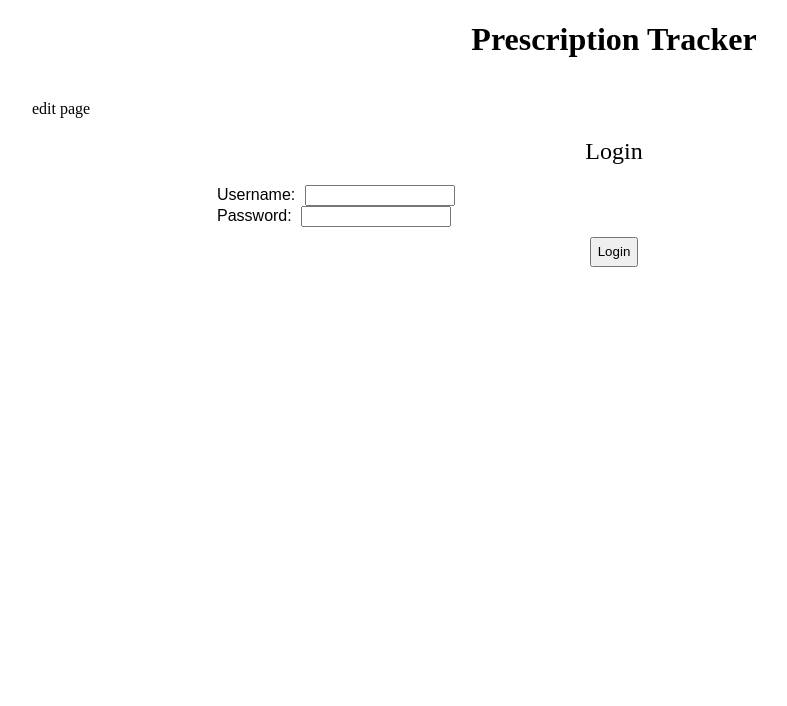
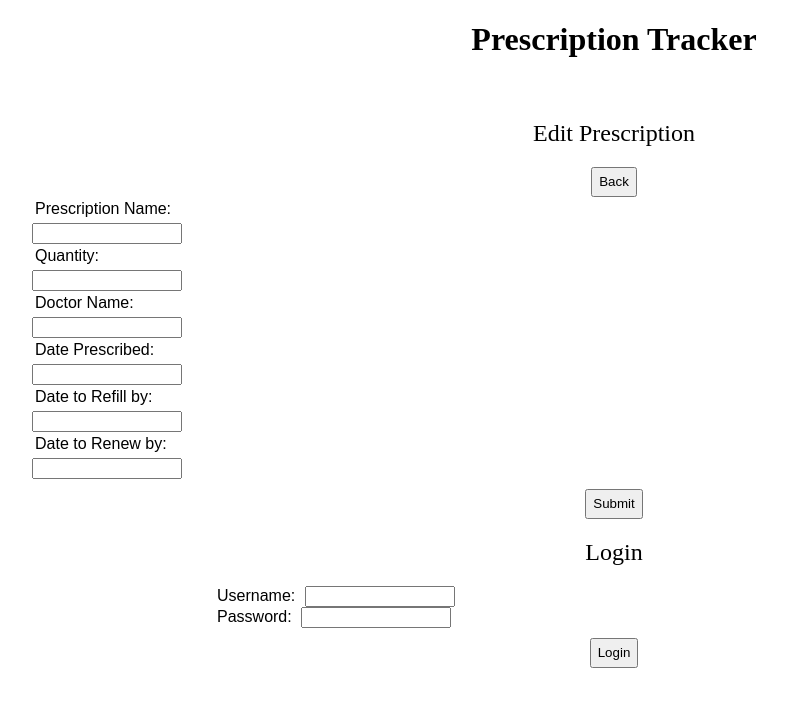
Before and after one commit to juliawithers/Prescription-Tracker, a React (Create React App) app: page /PrescriptionEdit in a window 1280 px wide. Shown: the top 706 px of the page, without its empty margins (26-813 px from the left). Built offline with nearby package versions, Linux system fonts and the light colour scheme.

Commit message:
can now access the edit page with proper data

```diff
--- a/src/App.js
+++ b/src/App.js
@@ -27,6 +27,7 @@ export default class App extends Component {
       backClick: '',
       addClick: '',
       editClick: '',
+      scriptEdit: {},
       handleLoginSubmit: () => { },
       handleBackClick: () => { },
       handleRemoveBackClick: () => { },
@@ -69,7 +70,6 @@ export default class App extends Component {
   }
 
   createLanding = () => {
-    console.log('createLanding ran');
     if (this.state.backClick === true) {
       console.log('createLanding backClick if ran')
       return (
@@ -162,11 +162,12 @@ export default class App extends Component {
     )
   }
 
-  handleEditClick = () => {
+  handleEditClick = (script) => {
     console.log('handleEditClick ran');
     // this.handleEdit();
     this.setState({
-        editClick: true
+        editClick: true,
+        scriptEdit: script
     });
   }
 
@@ -179,7 +180,6 @@ export default class App extends Component {
 
   handleBackClick = (input) => {
     console.log('handleBackClick ran');
-    console.log(context);
     this.setState({
       backClick: input,
       addClick: false,
@@ -207,6 +207,7 @@ export default class App extends Component {
       backClick: this.state.backClick,
       addClick: this.state.addClick,
       editClick: this.state.editClick,
+      scriptEdit: this.state.scriptEdit,
       handleLoginSubmit: this.handleLoginSubmit,
       handleBackClick: this.handleBackClick,
       handleRemoveBackClick: this.handleRemoveBackClick,
--- a/src/Edit/Edit.js
+++ b/src/Edit/Edit.js
@@ -1,9 +1,113 @@
 import React, { Component } from 'react';
+// import { withRouter } from 'react-router-dom';
+import context from '../context';
 
-export default class Edit extends Component {
-    render(){
+export default class Add extends Component {
+
+    // need to pass the information to this component
+    // need to create that in List
+
+
+    static contextType = context;
+    constructor(props) {
+        super(props);
+        this.state = {
+            prescriptionName: '',
+            quantity: '',
+            doctorName: '',
+            datePrescribed: '',
+            dateToRefill: '',
+            dateToRenew: '',
+        }
+    }
+
+    updateInputs = (e) => {
+        const value = e.target.value;
+        const id = e.target.id;
+        if (id === 'prescription-name') {
+            this.setState({
+                prescriptionName: value
+            });
+        }
+        if (id === 'quantity') {
+            this.setState({
+                quantity: value
+            });
+        }
+        if (id === 'doctor') {
+            this.setState({
+                doctorName: value,
+            });
+        }
+        if (id === 'date-prescribed') {
+            this.setState({
+                datePrescribed: value
+            });
+        }
+        if (id === 'date-to-refill') {
+            this.setState({
+                dateToRefill: value
+            });
+        }
+        if (id === 'date-to-renew') {
+            this.setState({
+                dateToRenew: value
+            })
+        }
+        this.setState({
+            message: ''
+        });
+    }
+
+    handleSubmitPrescription= () => {
+        // temporary script to handle id # of prescription
+        let newID = this.context.prescriptions.length +1;
+
+        const scriptObj = {
+            id: newID,
+            prescription_name: this.state.prescriptionName,
+            quantity: this.state.quantity,
+            doctor: this.state.doctorName,
+            date_prescribed: this.state.datePrescribed,
+            date_to_refill: this.state.dateToRefill,
+            date_to_renew: this.state.dateToRenew
+        }
+
+        // temporary script to append to the context object
+        // may need to create an "order" to the prescriptions so we can insert at the correct point
+        console.log(scriptObj);
+        this.context.prescriptions.push(scriptObj);
+        this.props.history.push('/')
+    }
+
+    handleBack = () => {
+        // this.context.backClick = true;
+        this.context.handleBackClick(true);
+    }
+
+
+    render() {
+        console.log(this.context.scriptEdit);
         return (
-        <div>edit page</div>
+            <div>
+                <h2>Edit Prescription</h2>
+                <button onClick={this.handleBack}>Back</button>
+                <form onSubmit={this.handleSubmitPrescription}>
+                    <label htmlFor="prescription-name">Prescription Name:</label>
+                    <input name="prescription-name" defaultValue={this.context.scriptEdit.prescription_name} id="prescription-name" onChange={this.updateInputs} />
+                    <label htmlFor="quantity">Quantity:</label>
+                    <input name="quantity" defaultValue={this.context.scriptEdit.quantity} id="quantity" onChange={this.updateInputs} />
+                    <label htmlFor="doctor">Doctor Name:</label>
+                    <input name="doctor" defaultValue={this.context.scriptEdit.doctor} id="doctor" onChange={this.updateInputs} />
+                    <label htmlFor="date-prescribed">Date Prescribed:</label>
+                    <input name="date-prescribed" defaultValue={this.context.scriptEdit.date_prescribed} id="date-prescribed" onChange={this.updateInputs} />
+                    <label htmlFor="date-to-refill">Date to Refill by:</label>
+                    <input name="date-to-refill" defaultValue={this.context.scriptEdit.date_to_refill} id="date-to-refill" onChange={this.updateInputs} />
+                    <label htmlFor="date-to-renew">Date to Renew by:</label>
+                    <input name="date-to-renew" defaultValue={this.context.scriptEdit.date_to_renew} id="date-to-renew" onChange={this.updateInputs} />
+                    <button>Submit</button>
+                </form>
+            </div>
         )
     }
 }
--- a/src/List/List.js
+++ b/src/List/List.js
@@ -32,8 +32,26 @@ export default class List extends Component {
         this.context.handleAddClick();
     }
 
-    handleEdit = () => {
-        this.context.handleEditClick();
+    handleEdit = (e) => {
+        // take the id and ind the data associated with this prescription to pass it to the edit component
+        const id = Number(e.target.value);
+        let scriptEdit = this.context.prescriptions.find(element =>
+        {if (element.id === id) {
+            return {
+                "id": Number(element.id),
+                "prescription_name": element.prescription_name,
+                "quantity":element.quantity,
+                "doctor": element.doctor,
+                "date_prescribed": element.date_prescribed,
+                "date_to_refill": element.date_to_refill,
+                "date_to_renew": element.date_to_renew
+            }
+        }
+    });
+
+        console.log(scriptEdit);
+        // pass the script to edit into Edit component using context in App component
+        this.context.handleEditClick(scriptEdit);
     }
     // NEED TO DO:
     // handle count downs by date based off of QTY of pills or whatever,
@@ -60,10 +78,6 @@ export default class List extends Component {
     }
 
     createListItems = (prescriptions) => {
-        console.log('createListItems ran');
-        console.log(prescriptions);
-        console.log(this.state);
-        console.log(this.context.addClick);
         return prescriptions.map((item, i) => {
             const { id, prescription_name, quantity, doctor, date_prescribed, date_to_refill, date_to_renew } = item;
 
@@ -73,27 +87,25 @@ export default class List extends Component {
 
             return (
                 <li key={i}>
-                    <p>Item: {id}</p>
-                    <p>Prescription Name: {prescription_name}</p>
-                    <p>Quantity per Prescription: {quantity}</p>
-                    <p>Doctor: {doctor}</p>
-                    <p>Prescribed on: {datePrescribed}</p>
-                    <p>Date to Refill: {dateRefill}</p>
-                    <p>Date to Renew: {dateRenew}</p>
-                    <button className="edit-button" onClick={this.handleEdit}>Edit</button>
+                    <p name='id' id='id' value={id}>Item: {id}</p>
+                    <p name='prescription-name' id='prescription-name' value={prescription_name}>Prescription Name: {prescription_name}</p>
+                    <p name='quantity' id='quantity' value={quantity}>Quantity per Prescription: {quantity}</p>
+                    <p name='doctor' id='doctor' value={doctor}>Doctor: {doctor}</p>
+                    <p name='date-prescribed' id='date-prescribed' value={datePrescribed}>Prescribed on: {datePrescribed}</p>
+                    <p name='date-to-refill' id='date-to-refill' value={dateRefill}>Date to Refill: {dateRefill}</p>
+                    <p name='date-to-renew' id='date-to-renew' value={dateRenew}>Date to Renew: {dateRenew}</p>
+                    <button className="edit-button" value={id} onClick={this.handleEdit}>Edit</button>
                 </li>
             )
         })
     }
 
     renderList = () => {
-        console.log('renderList ran');
         if (this.state.addClick === true || this.state.editClick === true) {
             return (
                 <div></div>
             )
         } else {
-            console.log('renderList else ran');
             return (
                 <div>
                     <h2>Current Prescription List</h2>
--- a/src/STORE.js
+++ b/src/STORE.js
@@ -2,8 +2,8 @@ export default {
     "users": [
         {
             "user_id": "1",
-            "username": "username1",
-            "passw":"password1"
+            "username": "1",
+            "passw":"1"
         },
         {
             "user_id": "2",
```
